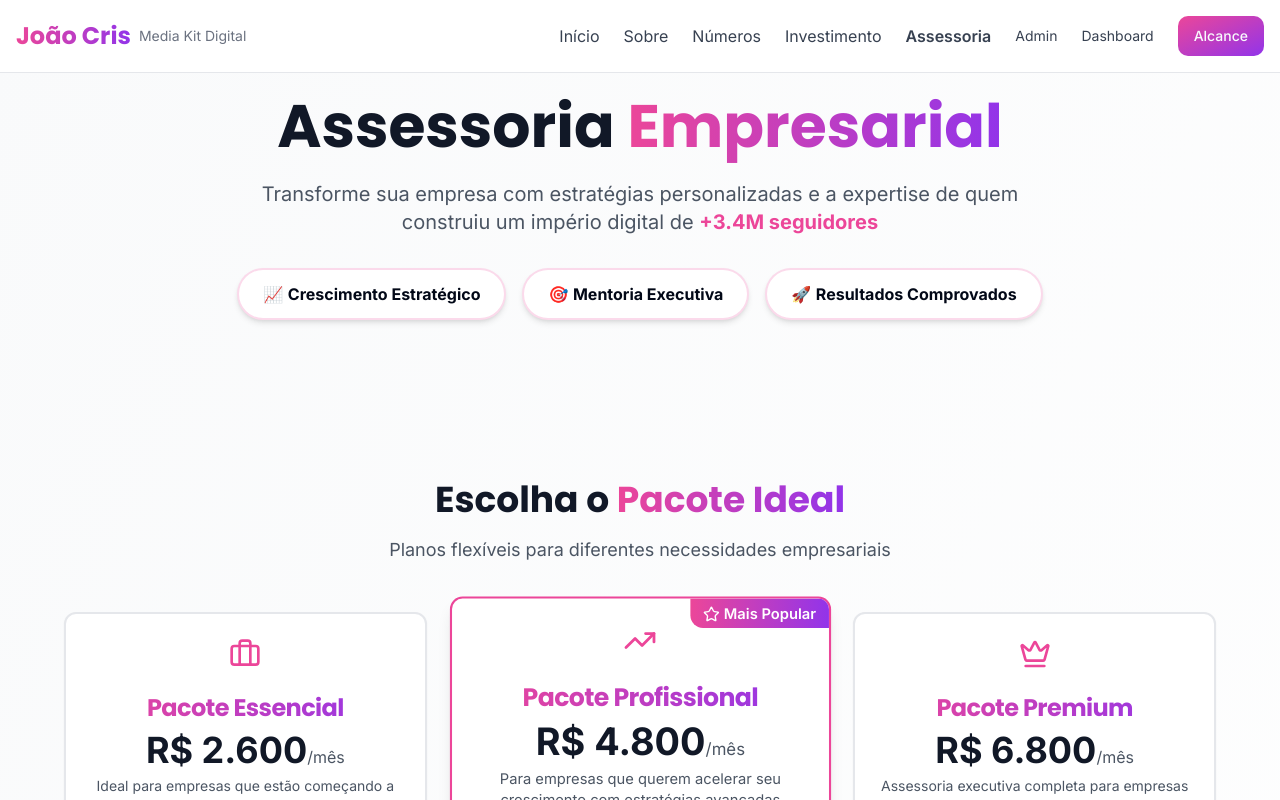
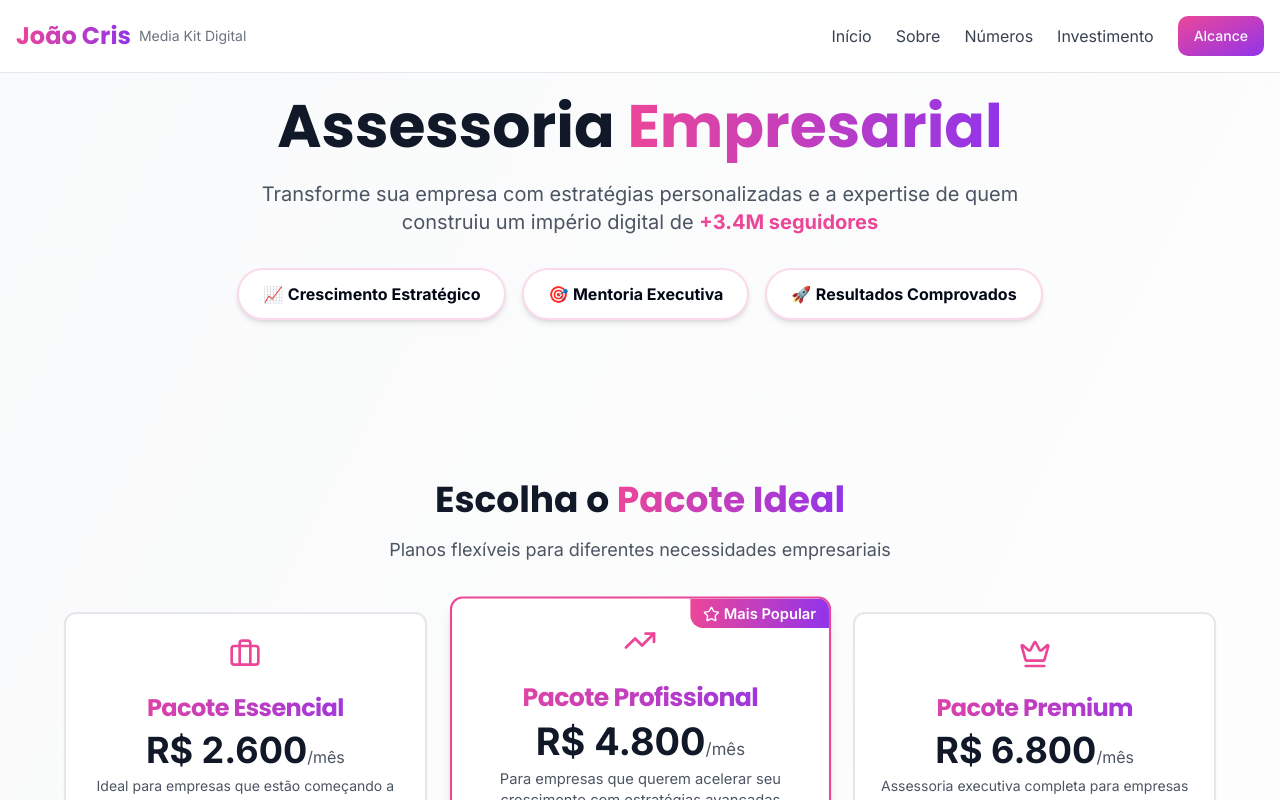
Before and after one commit to joaocristofoli/joao-cris-media-kit-81, a React (Vite) app: page /#/assessoria in a window 1280 px wide. Shown: the top 800 px of the page. Built offline with nearby package versions, Linux system fonts and the light colour scheme.

Commit message:
Remove unnecessary header links
Remove "Admin", "Dashboard", and "Assessoria" links from the header navigation. These sections will be accessed directly via their respective links.

```diff
--- a/src/components/Header.tsx
+++ b/src/components/Header.tsx
@@ -38,15 +38,6 @@ const Header = () => {
             <button onClick={() => scrollToSection('investimento')} className="text-gray-700 hover:text-joao-pink transition-colors">
               Investimento
             </button>
-            <Link to="/assessoria" className="text-gray-700 hover:text-joao-pink transition-colors font-semibold">
-              Assessoria
-            </Link>
-            <Link to="/admin" className="text-gray-700 hover:text-joao-pink transition-colors text-sm">
-              Admin
-            </Link>
-            <Link to="/dashboard" className="text-gray-700 hover:text-joao-pink transition-colors text-sm">
-              Dashboard
-            </Link>
             <Button
               onClick={() => scrollToSection('numeros')}
               className="gradient-bg hover:opacity-90 transition-opacity"
```
